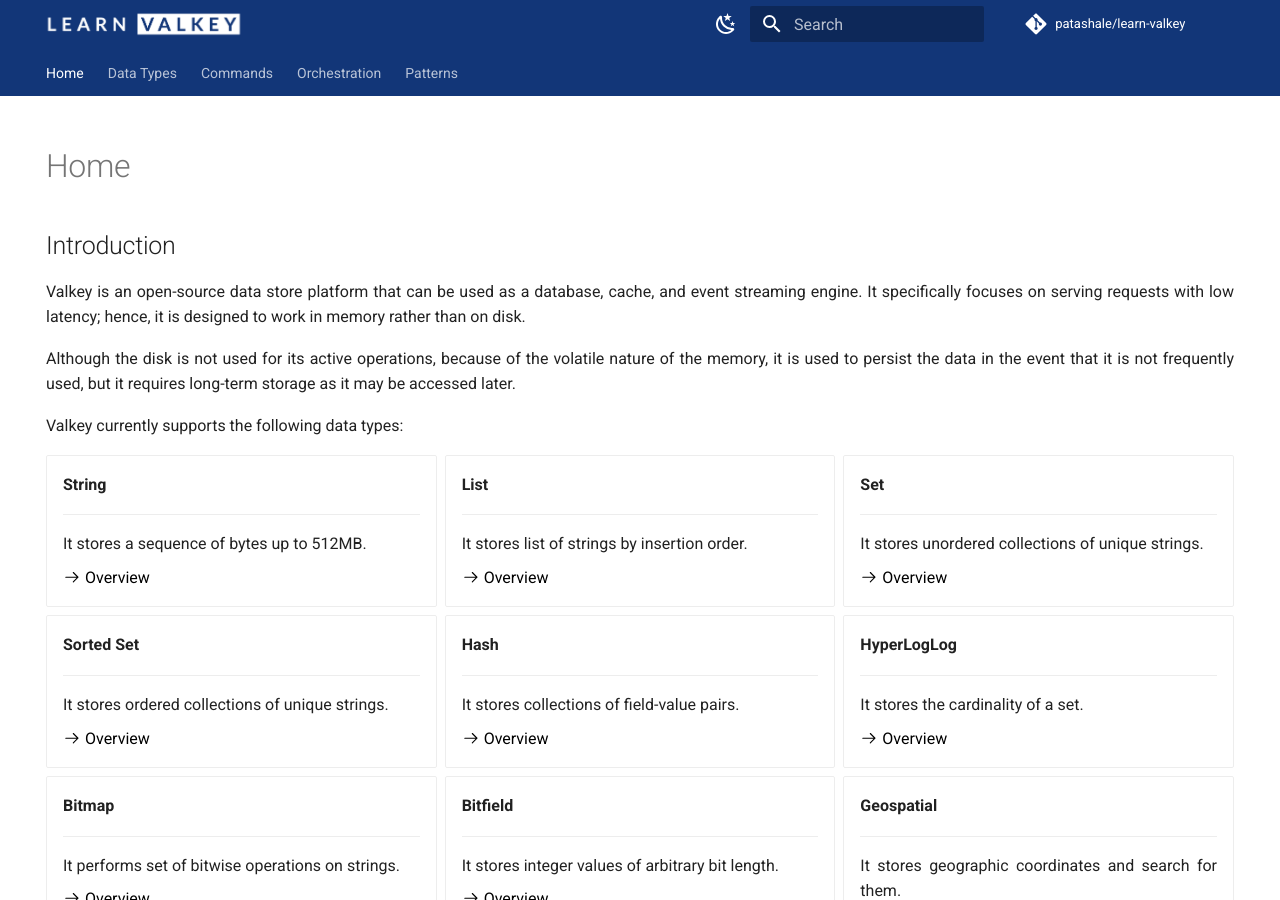
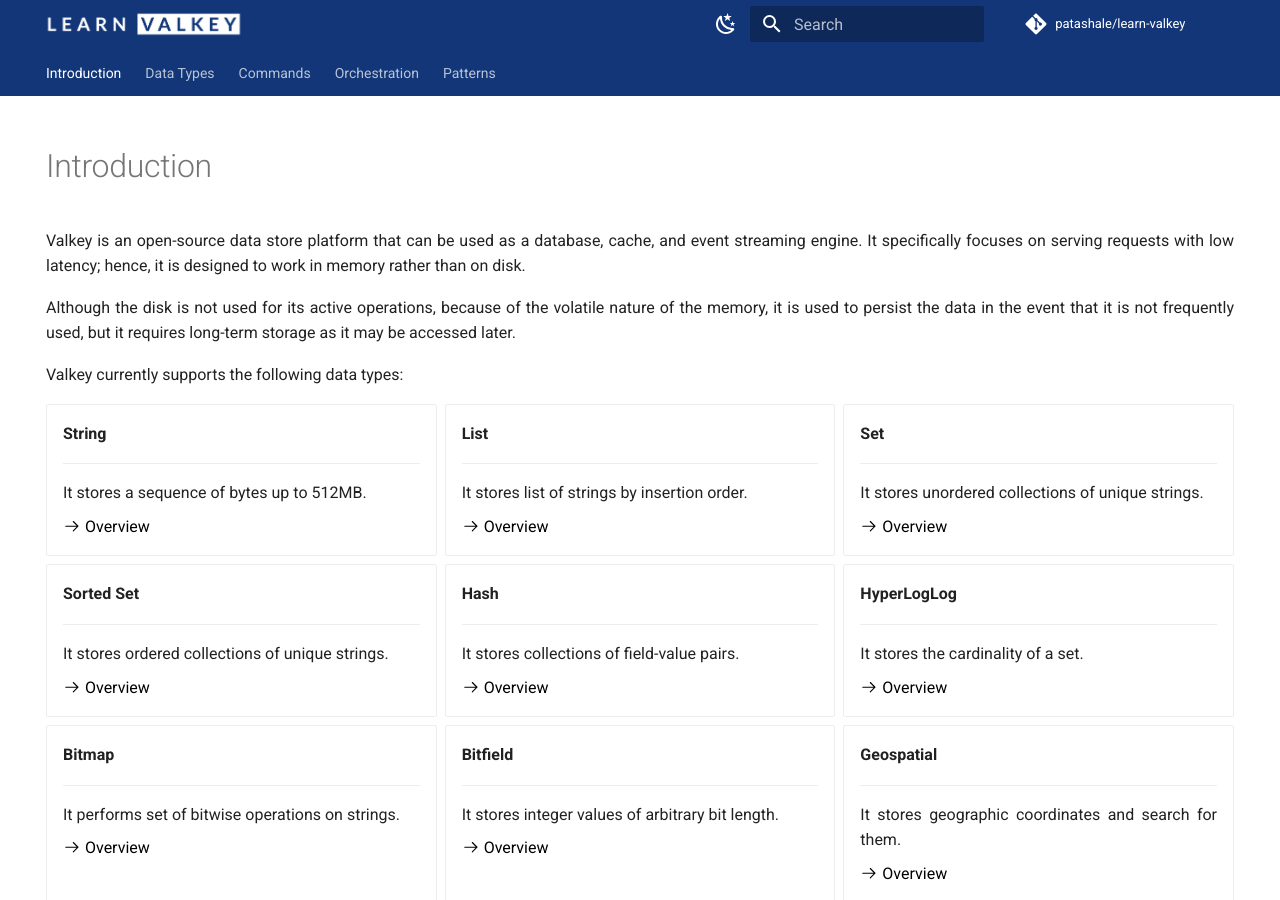
Before and after one commit to patashale/learn-valkey, an MkDocs documentation site: the page built from docs/index.md, in a window 1280 px wide and 900 px high. Built offline with MkDocs 1.6.1 and Material for MkDocs 9.7.7, drawn with Linux system fonts in a browser that asks for light colours; comment, search, counter and statistics services are not loaded; some of the changed lines change nothing that is shown.

Commit message:
rename home to introduction

```diff
--- a/docs/index.md
+++ b/docs/index.md
@@ -3,7 +3,6 @@
     - toc
     - navigation
 ---
-## Introduction
 
 Valkey is an open-source data store platform that can be used as a database, cache, and event streaming engine. It specifically focuses on serving requests with low latency; hence, it is designed to work in memory rather than on disk.
 
--- a/mkdocs.yml
+++ b/mkdocs.yml
@@ -65,7 +65,7 @@
         background_color: "#123678"
 
 nav:
-  - Home: index.md
+  - Introduction: index.md
   - Data Types:
     - Overview: en/data-types/overview.md
     - String:
```
